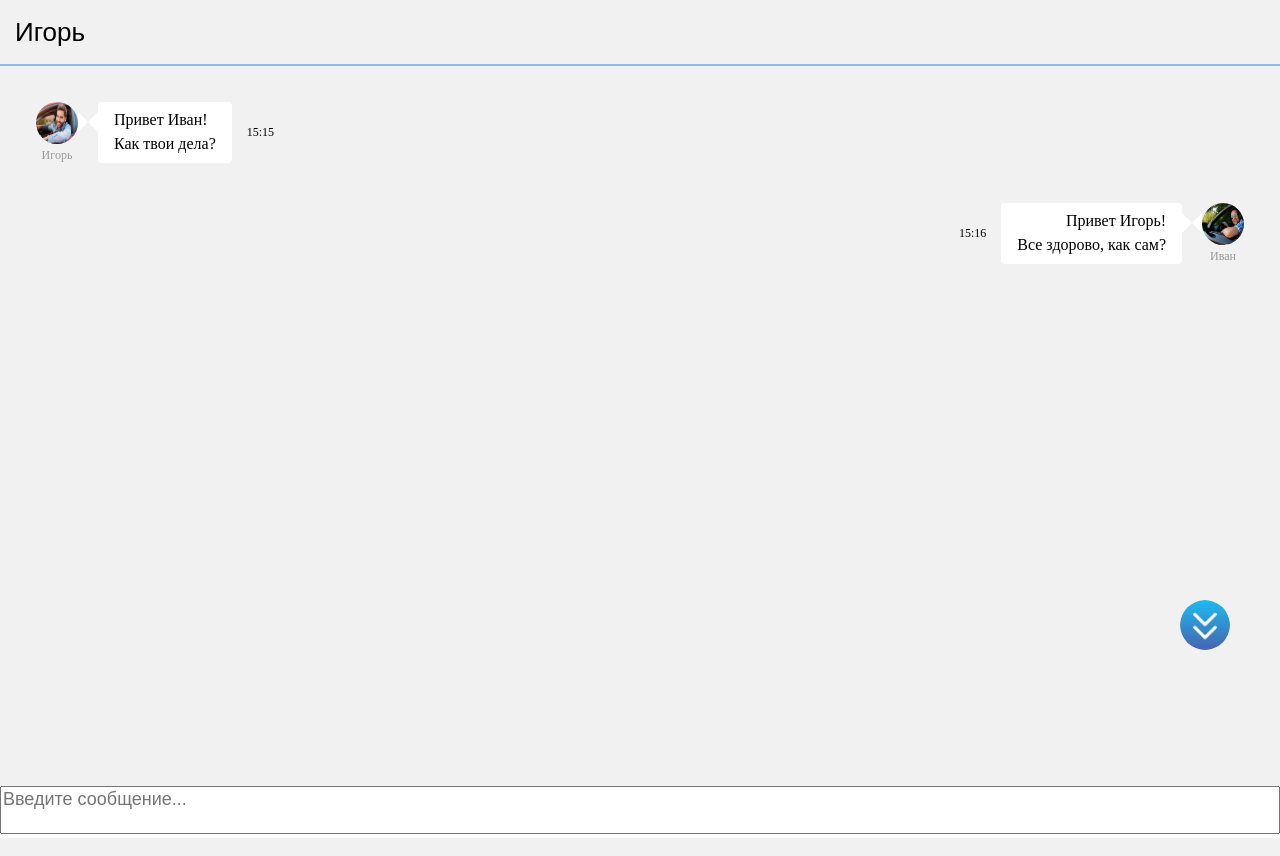
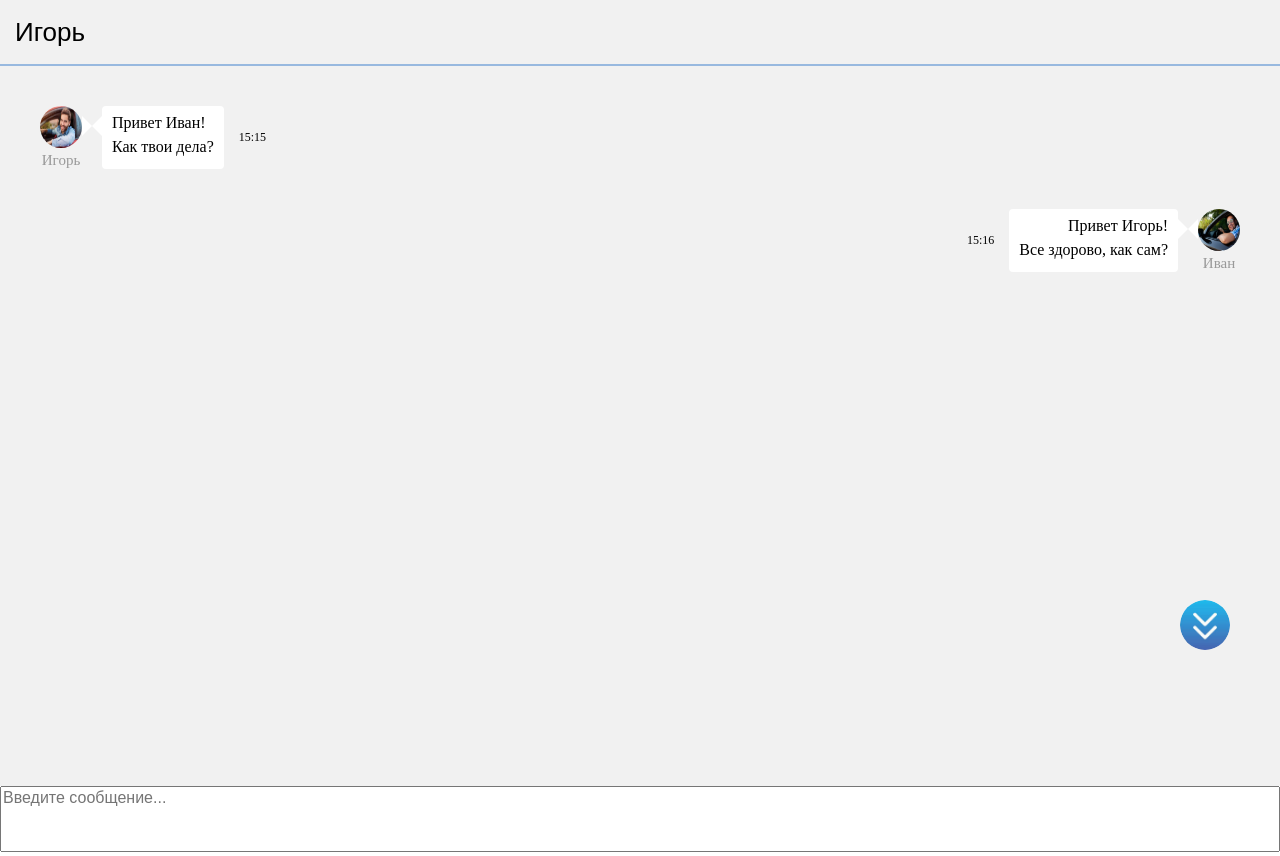
Before and after one commit to LogunovIgor/NordicMessenger, a PHP site: page / in a window 1280 px wide. Run offline with PHP 8.4, Linux system fonts and the light colour scheme.

Commit message:
Update style.css

```diff
--- a/NordicMessenger.Client/css/style.css
+++ b/NordicMessenger.Client/css/style.css
@@ -23,7 +23,7 @@ body {
 
 .chat-container {
     position: relative;
-    padding: 1rem;
+    padding: 20px;
 }
 
 .chat-container li.chat-left,
@@ -56,13 +56,13 @@ body {
 }
 
 .chat-container li .chat-name {
-    font-size: .75rem;
+    font-size:15px;
     color: #999999;
     text-align: center;
 }
 
 .chat-container li .chat-text {
-    padding: .4rem 1rem;
+    padding: 5px 10px;
     -webkit-border-radius: 4px;
     -moz-border-radius: 4px;
     border-radius: 4px;
@@ -95,7 +95,7 @@ body {
 
 .chat-container li .chat-hour {
     padding: 0;
-    font-size: .75rem;
+    font-size: 12px;
     display: flex;
     flex-direction: row;
     align-items: center;
@@ -154,18 +154,26 @@ body {
 
 .output-message-block {
     width: 100%;
-    height: 8%;
+    height: 100%;
 }
 
 .output-message-area {
     width: 100%;
-    height: 100%;
+    height: 66px;
     box-sizing: border-box;
     resize: none;
     overflow: auto;
     font-family: Arial, Helvetica, sans-serif;
-    font-size: 18px;
+    font-size: 16px;
 }
+
+.wrapper {
+    margin: 0px auto;
+    width: 100%;
+    height: 100vh;
+}
+
+
 
 
 
@@ -174,9 +182,7 @@ body {
 @media (max-width: 500px) {
 
 
-    .wrapper {
-        height: 85vh;
-    }
+
     .chat-container li.chat-left,
     .chat-container li.chat-right {
         flex-direction: column;
@@ -213,13 +219,11 @@ body {
         padding-right: 5px;
     }
     .chat-container li .chat-text {
-        font-size: .8rem;
+        font-size:14px;
     }
     .go-down {
         width: 30px;
         height: 30px;
     }
 
-
-
 }
```
